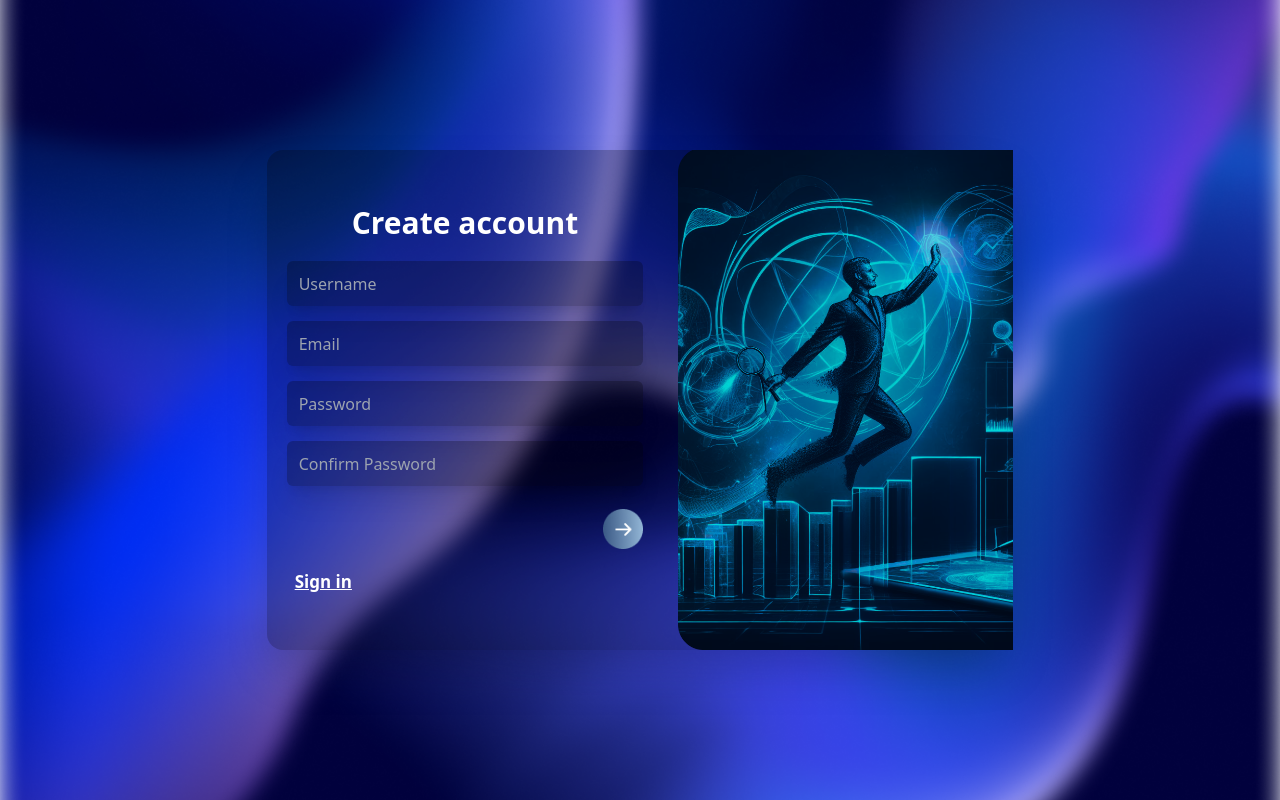
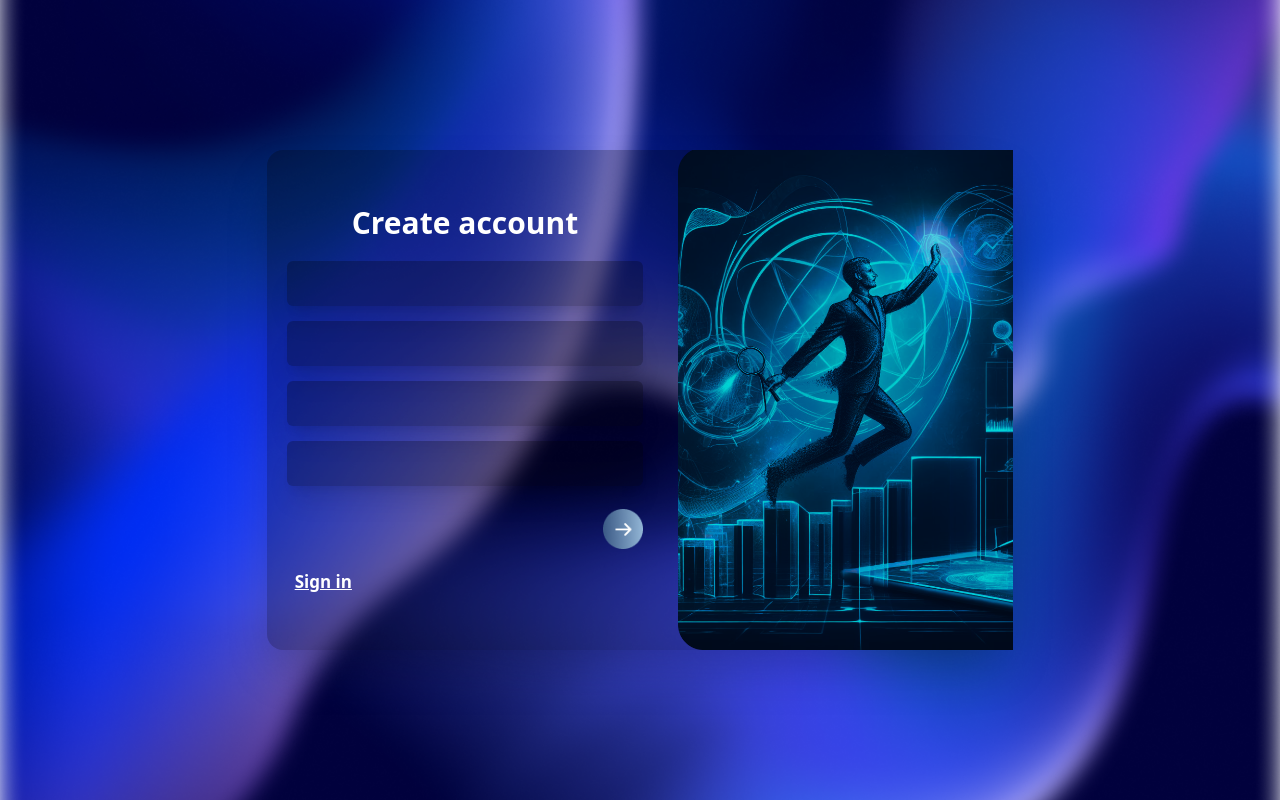
Before and after one commit to Routinr/routinr-frontend, a React (Vite) app in the folder routinr/: page /signup in a window 1280 px wide. Built offline with nearby package versions, Linux system fonts and the light colour scheme.

Commit message:
still noot gotten a reply

```diff
--- a/routinr/src/views/authentication/Signup.jsx
+++ b/routinr/src/views/authentication/Signup.jsx
@@ -49,37 +49,37 @@ const Signup = () => {
           <h1 className="my-[20px] text-white text-3xl font-semibold text-center">
             Create account
           </h1>
-          <form action="" className="flex flex-col" onSubmit={(e)=> submit(e)}>
+          <form action="" className="flex flex-col">
             <input
-              onchange={(e)=>setUsername(e.target.id)}
-              id={username}
+              onchange={(e)=>setUsername(e.target.value)}
+              id="Username"
+              value={username}
               type="text"
               name=""
-              placeholder="Username"
               className="input px-3 text-white bg-black shadow-xl rounded-md bg-clip-padding bg-opacity-25"
             />
             <input
-              onchange={(e)=>setEmail(e.target.id)}
-              id={email}
+              onchange={(e)=>setEmail(e.target.value)}
+              id="Email"
+              value={email}
               type="email"
               name=""
-              placeholder="Email"
               className="input px-3 text-white bg-black shadow-xl rounded-md bg-clip-padding bg-opacity-25"
             />
             <input
-              onchange={(e)=>setPassword(e.target.id)}
-              id={password}
+              onchange={(e)=>setPassword(e.target.value)}
+              id="Password"
+              value={password}
               type="password"
               name=""
-              placeholder="Password"
               className="input px-3 text-white bg-black shadow-xl rounded-md bg-clip-padding bg-opacity-25"
             />
             <input
-              onchange={(e)=>setConPass(e.target.id)}
-              id={conPass}
+              onchange={(e)=>setConPass(e.target.value)}
+              id="confirmPassword"
+              value={conPass}
               type="password"
               name=""
-              placeholder="Confirm Password"
               className="input px-3 text-white bg-black shadow-xl rounded-md bg-clip-padding bg-opacity-25"
             />
 
```
